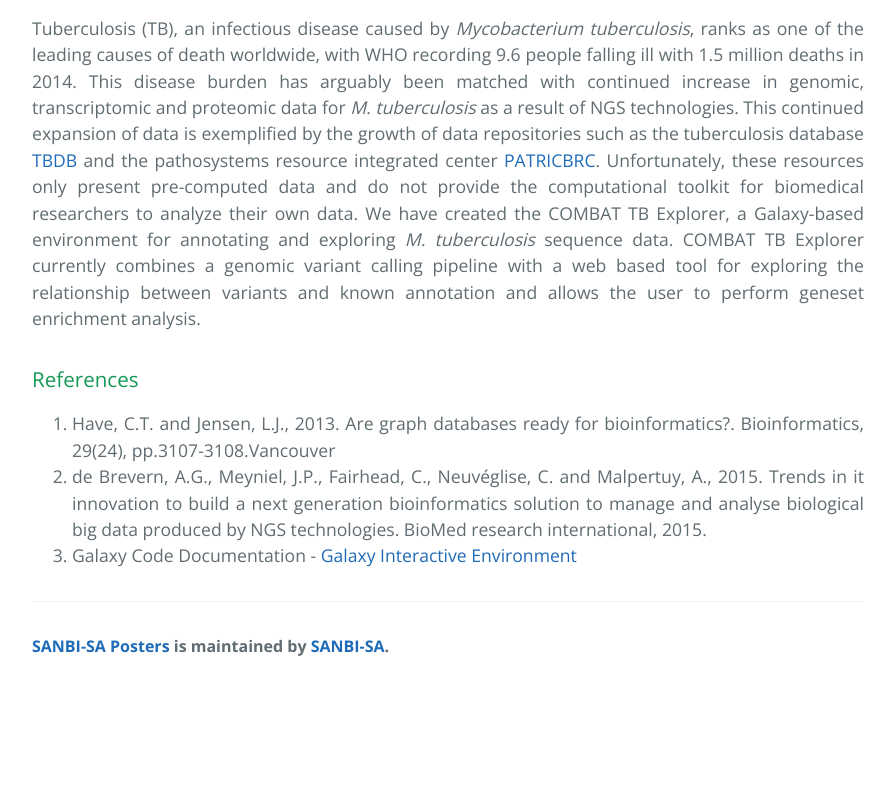
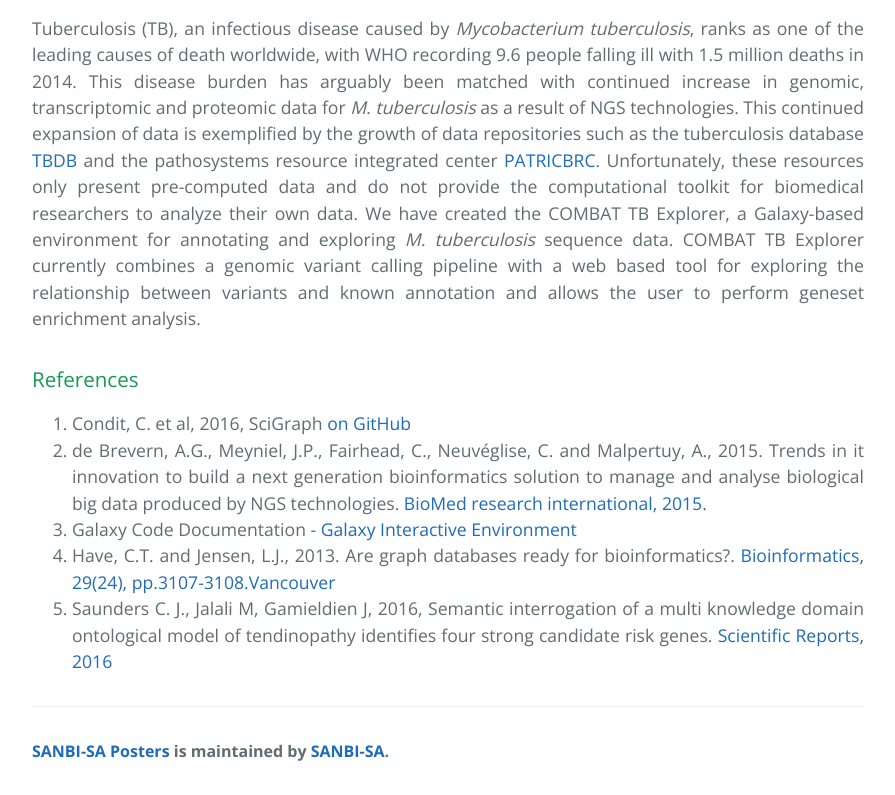
Before and after one commit to SANBI-SA-archive/GCC2016, a plain HTML site: page index.html in a window 1280 px wide. Shown: the part 1137-1932 px from the top of the page, without its empty margins (192-1087 px from the left). Before the commit the page ends 1827 px from the top, so only its background shows below. Drawn offline with nearby package versions, Linux system fonts and the light colour scheme.

Commit message:
Add more references

```diff
--- a/index.html
+++ b/index.html
@@ -46,9 +46,11 @@
 <h3><a id="authors-and-contributors" class="anchor" href="#authors-and-contributors" aria-hidden="true"><span aria-hidden="true" class="octicon octicon-link"></span></a>References</h3>
 
 <ol align="justify" type="1">
-  <li>Have, C.T. and Jensen, L.J., 2013. Are graph databases ready for bioinformatics?. Bioinformatics, 29(24), pp.3107-3108.Vancouver</li>
-  <li>de Brevern, A.G., Meyniel, J.P., Fairhead, C., Neuvéglise, C. and Malpertuy, A., 2015. Trends in it innovation to build a next generation bioinformatics solution to manage and analyse biological big data produced by NGS technologies. BioMed research international, 2015.</li>
+  <li>Condit, C. et al, 2016, SciGraph <a href="https://github.com/SciGraph/SciGraph">on GitHub</a></li>
+  <li>de Brevern, A.G., Meyniel, J.P., Fairhead, C., Neuvéglise, C. and Malpertuy, A., 2015. Trends in it innovation to build a next generation bioinformatics solution to manage and analyse biological big data produced by NGS technologies. <a href="http://dx.doi.org/10.1155/2015/904541" target="_blank">BioMed research international, 2015.</a></li>
   <li>Galaxy Code Documentation - <a href="https://docs.galaxyproject.org/en/master/admin/interactive_environments.html">Galaxy Interactive Environment</a></li>
+  <li>Have, C.T. and Jensen, L.J., 2013. Are graph databases ready for bioinformatics?. <a href="http://bioinformatics.oxfordjournals.org/content/29/24/3107">Bioinformatics, 29(24), pp.3107-3108.Vancouver</a></li>
+  <li>Saunders C. J., Jalali M, Gamieldien J, 2016, Semantic interrogation of a multi knowledge domain ontological model of tendinopathy identifies four strong candidate risk genes. <a href="http://www.nature.com/articles/srep19820" target="_blank">Scientific Reports, 2016</a></li>
 </ol>
       <footer class="site-footer">
         <span class="site-footer-owner"><a href="https://github.com/SANBI-SA/GCC2016">SANBI-SA Posters</a> is maintained by <a href="https://github.com/SANBI-SA">SANBI-SA</a>.</span>
```
